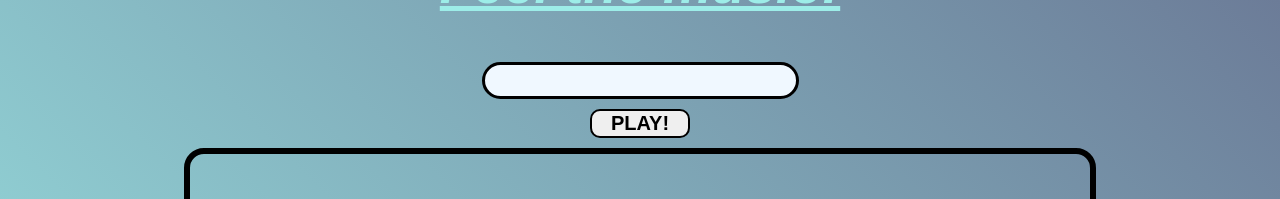
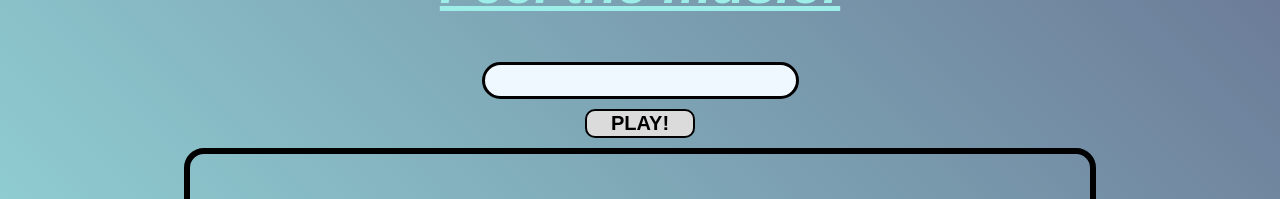
Before and after one commit to Yuser00123/Musical-website, a plain HTML site: page index.html in a window 1280 px wide. In both pictures the pointer is over the button "PLAY!". Shown: the top 199 px of the page. Drawn offline with Linux system fonts and the light colour scheme.

Commit message:
updated button hover styles

```diff
--- a/style.css
+++ b/style.css
@@ -37,6 +37,13 @@ button{
     font-weight: bold;
 }
 
+button:hover{
+    background-color: #dbdbdb;
+    cursor: pointer;
+    width: 110px;
+    height: 35px;
+}
+
 h1{
     font-size: 55px;
     font-weight: bold;
```
